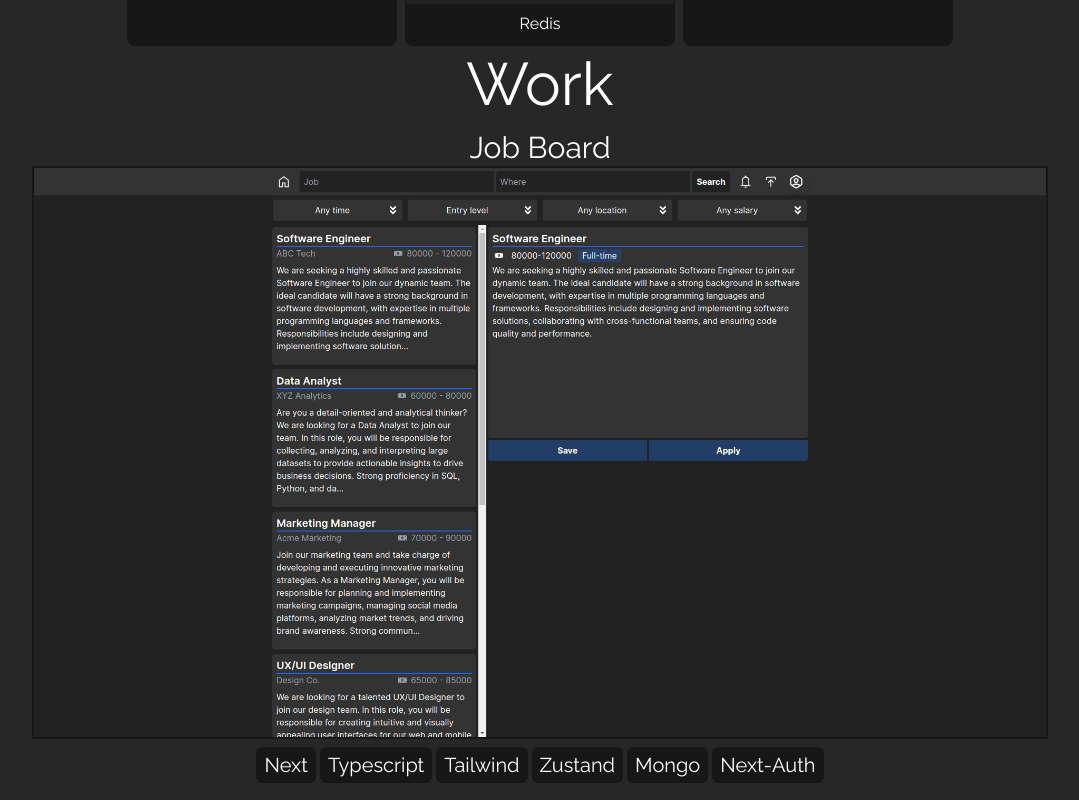
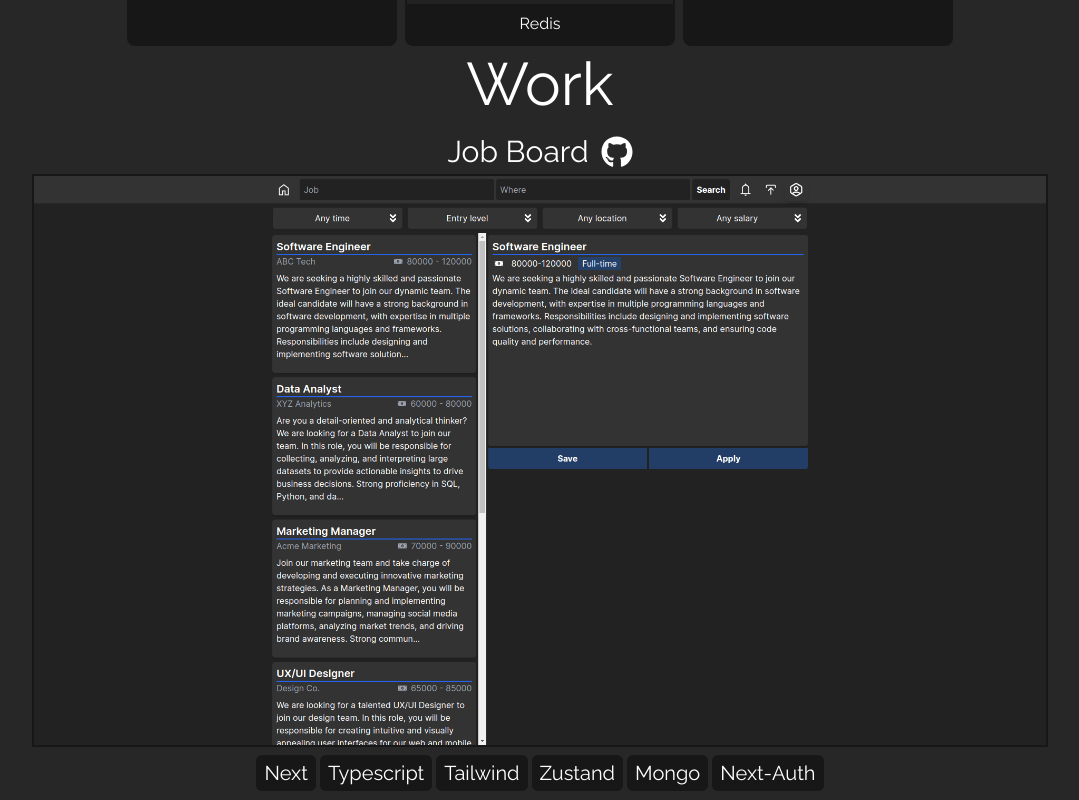
Before and after one commit to DraconDev/next-portfolio, a Next.js app: page / in a window 1280 px wide. Shown: the part 1480-2280 px from the top of the page, without its empty margins (100-1179 px from the left). Built offline with nearby package versions, Linux system fonts and the light colour scheme.

Commit message:
upd workcard

```diff
--- a/components/Work/WorkCard.tsx
+++ b/components/Work/WorkCard.tsx
@@ -1,7 +1,9 @@
 "use client";
+import { FaGithub } from "react-icons/fa";
 
 import { Project } from "@/state/Context";
 import Image from "next/image";
+import Link from "next/link";
 
 type Props = {
     project: Project;
@@ -10,7 +12,16 @@ type Props = {
 const WorkCard = (props: Props) => {
     return (
         <div className="w-full flex flex-col">
-            <h1 className="text-3xl">{props.project.name}</h1>
+            <div className="flex justify-center gap-3 items-center p-1">
+                <div className="text-xl md:text-3xl">{props.project.name}</div>
+                <Link
+                    href={props.project.github_link}
+                    className=" "
+                >
+                    <FaGithub className="w-8 h-8" />
+                </Link>
+            </div>
+            <Link href={props.project.host_link}>
                 <Image
                     src={`${props.project.image_path}`}
                     alt={`${props.project.name}`}
@@ -18,7 +29,7 @@ const WorkCard = (props: Props) => {
                     height={800}
                     className="object-cover border-2 border-secondary"
                 />
-
+            </Link>
             <div className="sm:text-sm md:text-xl gap-1 flex justify-center p-2 pb-6 flex-wrap">
                 {props.project.description.split(" ").map((item, index) => (
                     <div
```
Lines whose indentation alone changed are shown as unchanged.
